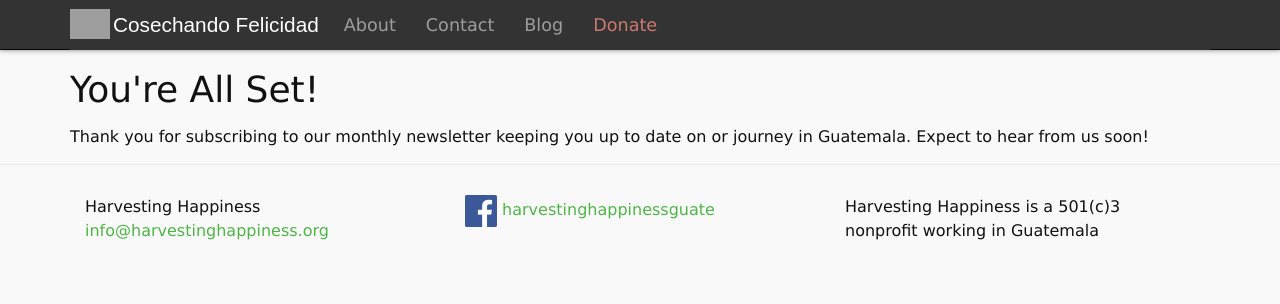
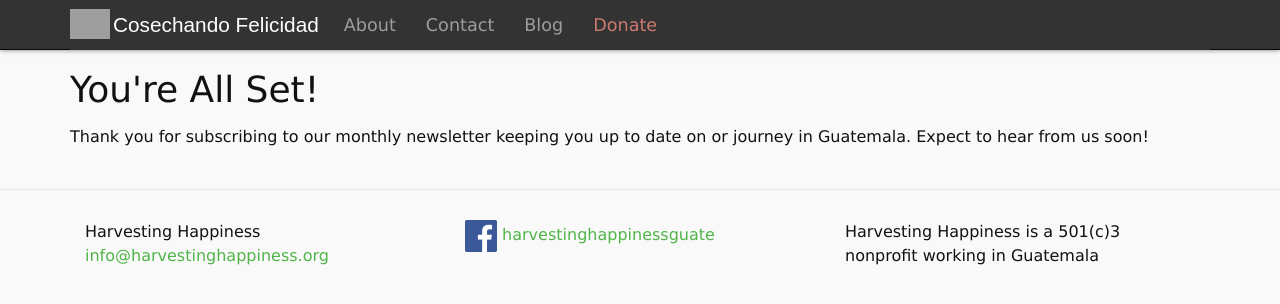
Before and after one commit to harvestinghappiness/harvestinghappiness.github.io, a Jekyll site: the page built from newssuccess.md, in a window 1280 px wide. Shown: the top 304 px of the page. Built offline with Jekyll 4.4.1, drawn with Linux system fonts in a browser that asks for light colours.

Commit message:
Update newssuccess.md

```diff
--- a/newssuccess.md
+++ b/newssuccess.md
@@ -4,4 +4,4 @@
 permalink: /newssuccess/
 ---
 
-Thank you for subscribing to our monthly newsletter keeping you up to date on or journey in Guatemala. Expect to hear from us soon!
+<p style="margin-bottom: 40px;">Thank you for subscribing to our monthly newsletter keeping you up to date on or journey in Guatemala. Expect to hear from us soon!</p>
```
